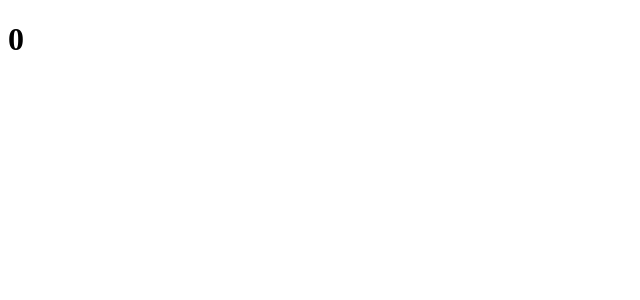
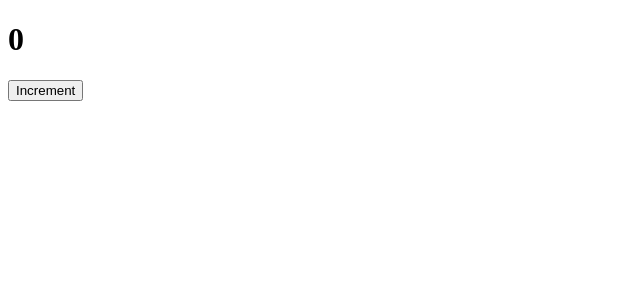
Before and after one commit to Sait-C/vuex-initial, a Vue app: page / in a window 1280 px wide. Shown: the top 300 px of the page, without its empty margins (0-640 px from the left). Built offline with nearby package versions, Linux system fonts and the light colour scheme.

Commit message:
Updating State with Mutations

```diff
--- a/src/App.vue
+++ b/src/App.vue
@@ -2,6 +2,7 @@
   <h1>
     {{ store.state.count }}
   </h1>
+  <button @click="click">Increment</button>
 </template>
 
 <script setup>
@@ -9,6 +10,11 @@ import { useStore } from 'vuex';
 
 const store = useStore();
 
+const click = () => {
+  // commit the mutation
+  store.commit('increment', 10);
+}
+
 console.log(store);
 </script>
 
--- a/src/store.js
+++ b/src/store.js
@@ -3,7 +3,15 @@ import { createStore } from 'vuex';
 export const store = createStore({
     state() { // it is like data() {return{}}
         return {
-            count: 0
+            count: 0 // it is going to be reactive
+        }
+    },
+
+    // This is where all your methods go that are going to update the state.
+    mutations: {
+        increment(state, payload) {
+            //state.count += 1;
+            state.count += payload;
         }
     }
 })
```
